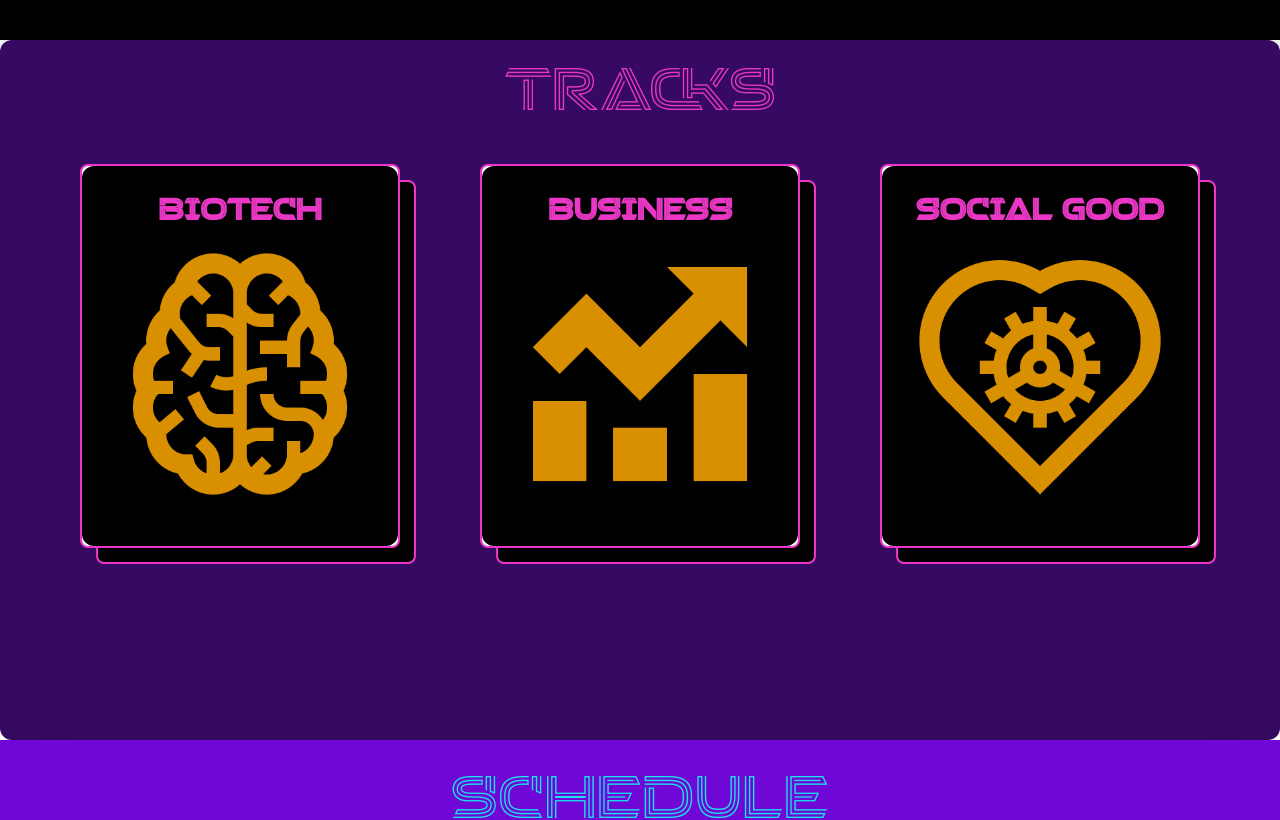
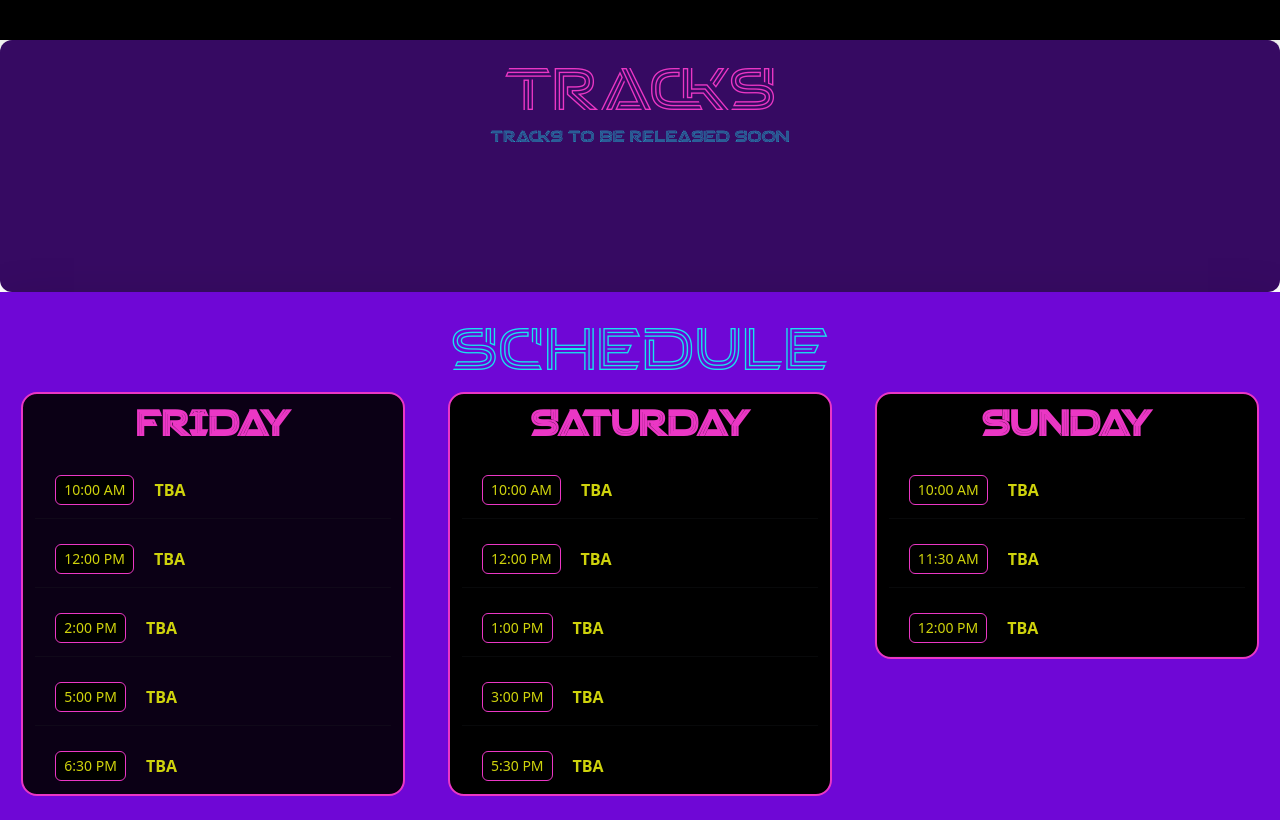
Before and after one commit to UWB-ACM/uwb-hacks24, a React (Create React App) app: page / in a window 1280 px wide. Shown: the part 1440-2260 px from the top of the page. Built offline with nearby package versions, Linux system fonts and the light colour scheme; a web font is replaced by a local one; what tw-elements would draw is missing.

Commit message:
hide the tracks

```diff
--- a/src/Home/Tracks.js
+++ b/src/Home/Tracks.js
@@ -4,6 +4,31 @@ import Social from "./media/socialGood.png"
 import BioTech from "./media/biotech.png"
 import Business from "./media/business.png"
 import StackedCards from './TrackCard';
+
+// function Tracks() {
+//     return (
+//         <>
+//             <div className="bg-purple rounded-xl overflow-hidden" id="trackSection">
+//                 <div className="font-stacker text-pink text-6xl text-center mt-3 mb-2">
+//                     Tracks
+//                 </div>
+
+//                 <div className="font-stacker text-pink flex flex-col items-center justify-center sm:flex-row sm:flex-wrap overflow-hidden pb-36">
+//                     <StackedCards cardTitle="BioTech" backgroundImage={BioTech}>As technology and healthcare continue to advance, explore how <b className="text-cyan">null</b> can play a pivotal role in enhancing the medical field</StackedCards>
+
+
+//                     <StackedCards cardTitle="Business" backgroundImage={Business}>As companies integrate AI into their workforce, let's explore potential strategies to streamline processes and enhance overall <b className="text-cyan">null</b> efficiency</StackedCards>
+
+
+//                     <StackedCards cardTitle="Social Good" backgroundImage={Social}>Delve into strategies to utilize AI for community initiatives, champion inclusivity, and catalyze profound, positive change in the pursuit of <b className="text-cyan">null</b></StackedCards>
+
+//                 </div>
+//             </div>
+//         </>
+//     );
+// }
+
+
 
 function Tracks() {
     return (
@@ -12,20 +37,14 @@ function Tracks() {
                 <div className="font-stacker text-pink text-6xl text-center mt-3 mb-2">
                     Tracks
                 </div>
+                <div className="font-stacker text-cyan flex flex-col items-center justify-center sm:flex-row sm:flex-wrap overflow-hidden pb-36">
+                    Tracks to be released soon
+                </div>
 
-                <div className="font-stacker text-pink flex flex-col items-center justify-center sm:flex-row sm:flex-wrap overflow-hidden pb-36">
-                    <StackedCards cardTitle="BioTech" backgroundImage={BioTech}>As technology and healthcare continue to advance, explore how <b className="text-cyan">null</b> can play a pivotal role in enhancing the medical field</StackedCards>
-
-
-                    <StackedCards cardTitle="Business" backgroundImage={Business}>As companies integrate AI into their workforce, let's explore potential strategies to streamline processes and enhance overall <b className="text-cyan">null</b> efficiency</StackedCards>
-
-
-                    <StackedCards cardTitle="Social Good" backgroundImage={Social}>Delve into strategies to utilize AI for community initiatives, champion inclusivity, and catalyze profound, positive change in the pursuit of <b className="text-cyan">null</b></StackedCards>
-
-                </div>
             </div>
         </>
     );
 }
 
+
 export default Tracks;
```
